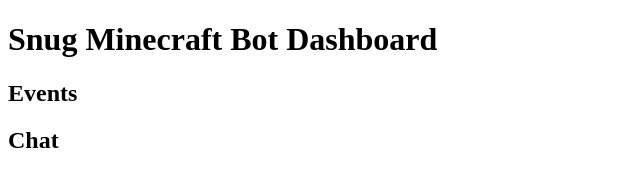
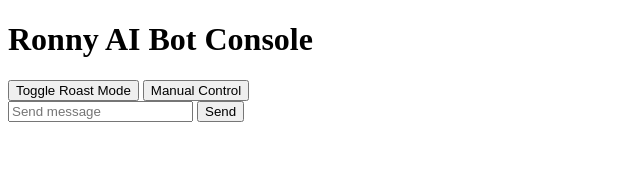
Before and after one commit to ms32v2/ronny-human-ai, a website: page panel/public/index.html in a window 1280 px wide. Shown: the whole page, without its empty margins (0-640 px from the left). Drawn offline with nearby package versions, Linux system fonts and the light colour scheme; no server answers.

Commit message:
Update index.html

```diff
--- a/panel/public/index.html
+++ b/panel/public/index.html
@@ -1,38 +1,37 @@
 <!DOCTYPE html>
 <html>
 <head>
-<title>Snug Minecraft Bot Dashboard</title>
-</head>
 
-<body>
+<title>Ronny Control Panel</title>
 
-<h1>Snug Minecraft Bot Dashboard</h1>
-
-<h2>Events</h2>
-<ul id="events"></ul>
-
-<h2>Chat</h2>
-<ul id="chat"></ul>
+<link rel="stylesheet" href="style.css">
 
 <script src="/socket.io/socket.io.js"></script>
 
-<script>
+</head>
+<body>
 
-const socket = io()
+<div class="container">
 
-socket.on("event",data=>{
-const li=document.createElement("li")
-li.textContent=data
-document.getElementById("events").appendChild(li)
-})
+<h1>Ronny AI Bot Console</h1>
 
-socket.on("chat",data=>{
-const li=document.createElement("li")
-li.textContent=data.user+": "+data.message
-document.getElementById("chat").appendChild(li)
-})
+<div class="controls">
 
-</script>
+<button onclick="toggleRoast()">Toggle Roast Mode</button>
+
+<button onclick="toggleManual()">Manual Control</button>
+
+</div>
+
+<div id="chat" class="chat"></div>
+
+<input id="msg" placeholder="Send message">
+
+<button onclick="send()">Send</button>
+
+</div>
+
+<script src="app.js"></script>
 
 </body>
 </html>
```
